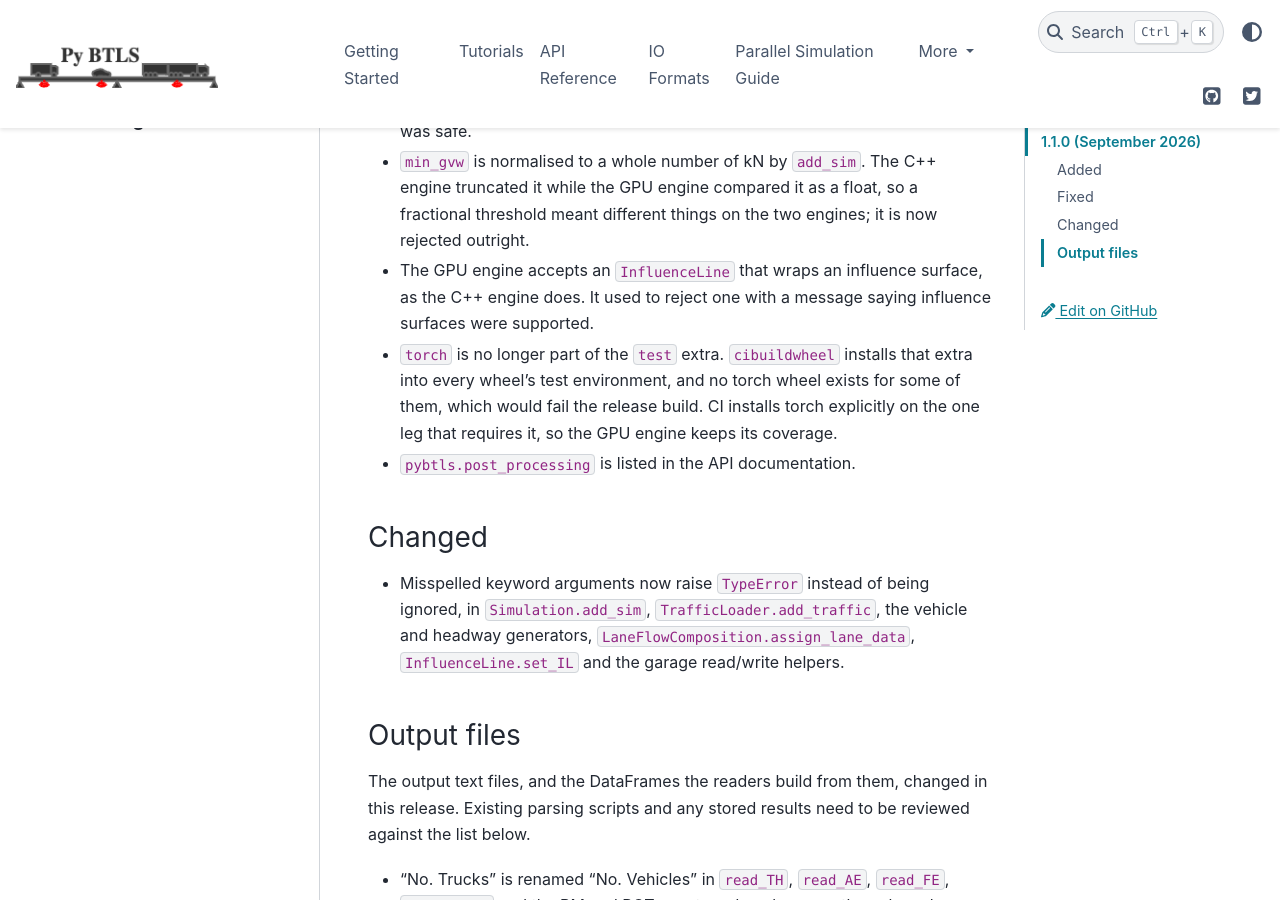
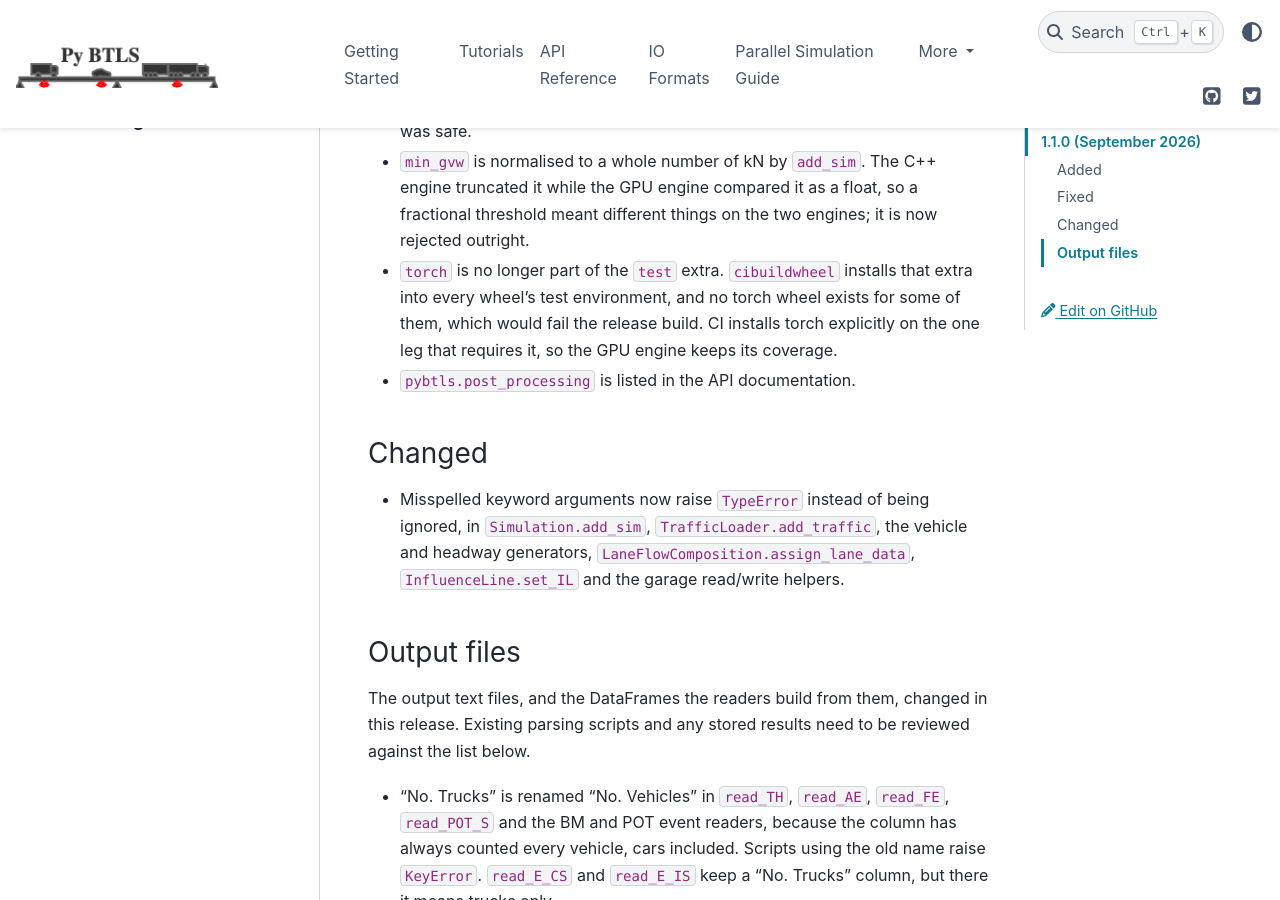
Before and after one commit to ccaprani/btls, a Sphinx documentation site: the page built from docs/source/changelog.rst, in a window 1280 px wide and 900 px high, scrolled down 3085 px. Built offline with Sphinx 7.4.7 and the PyData theme 0.15.4, drawn with Linux system fonts in a browser that asks for light colours; the version number is read from the project's files by our own code.

Commit message:
docs: re-execute gen_traffic_example.ipynb; drop a stale changelog entry
Squashed from 2 commits; their original messages follow.

* docs: re-execute gen_traffic_example.ipynb

  Its stored output still showed the traffic DataFrame with an "Acceleration"
  column, which no longer exists. Re-executed rather than edited by hand, so the
  output is one the notebook actually produces; the generated traffic differs
  because the simulation is unseeded.

* docs: drop the GPU influence-surface-wrapper changelog entry

  The GPU engine is itself new in this release, so "it used to reject one"
  describes a state no user ever saw — it is not a fix relative to 1.0.1. The
  capability is already covered by the engine's documented scope.

Co-Authored-By: Claude Opus 5 (1M context) <noreply@anthropic.com>

```diff
--- a/docs/source/changelog.rst
+++ b/docs/source/changelog.rst
@@ -124,9 +124,6 @@ Fixed
   engine truncated it while the GPU engine compared it as a float, so a
   fractional threshold meant different things on the two engines; it is now
   rejected outright.
-- The GPU engine accepts an ``InfluenceLine`` that wraps an influence
-  surface, as the C++ engine does. It used to reject one with a message
-  saying influence surfaces were supported.
 - ``torch`` is no longer part of the ``test`` extra. ``cibuildwheel``
   installs that extra into every wheel's test environment, and no torch
   wheel exists for some of them, which would fail the release build. CI
```
Also changed, not shown: docs/source/notebooks/gen_traffic_example.ipynb.
